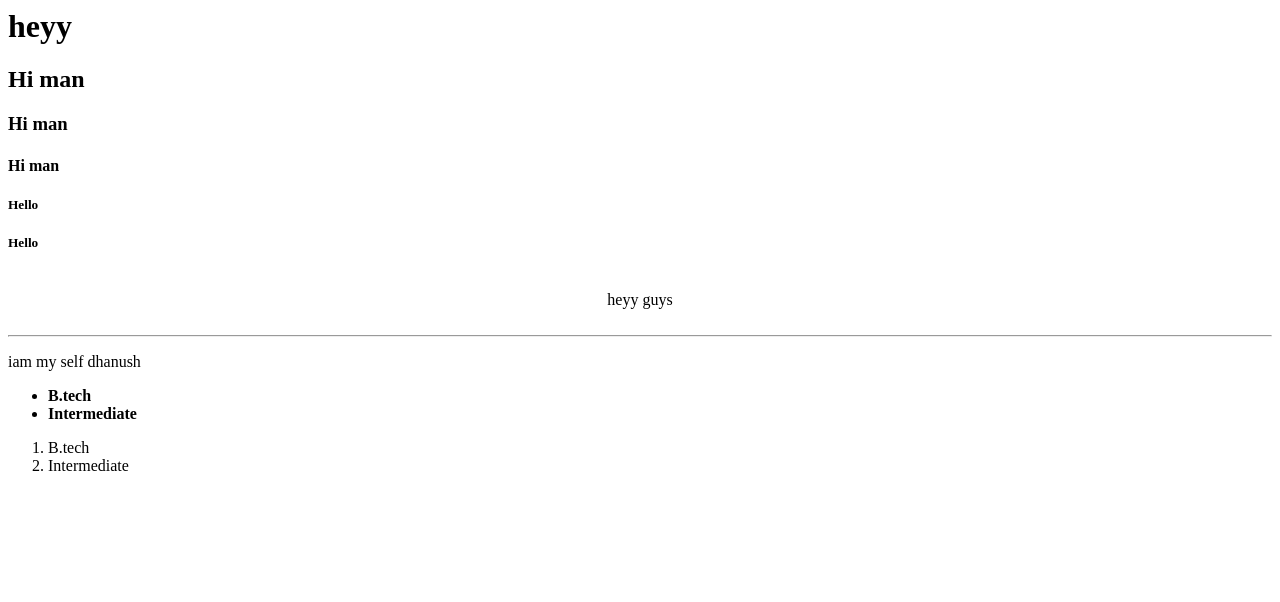
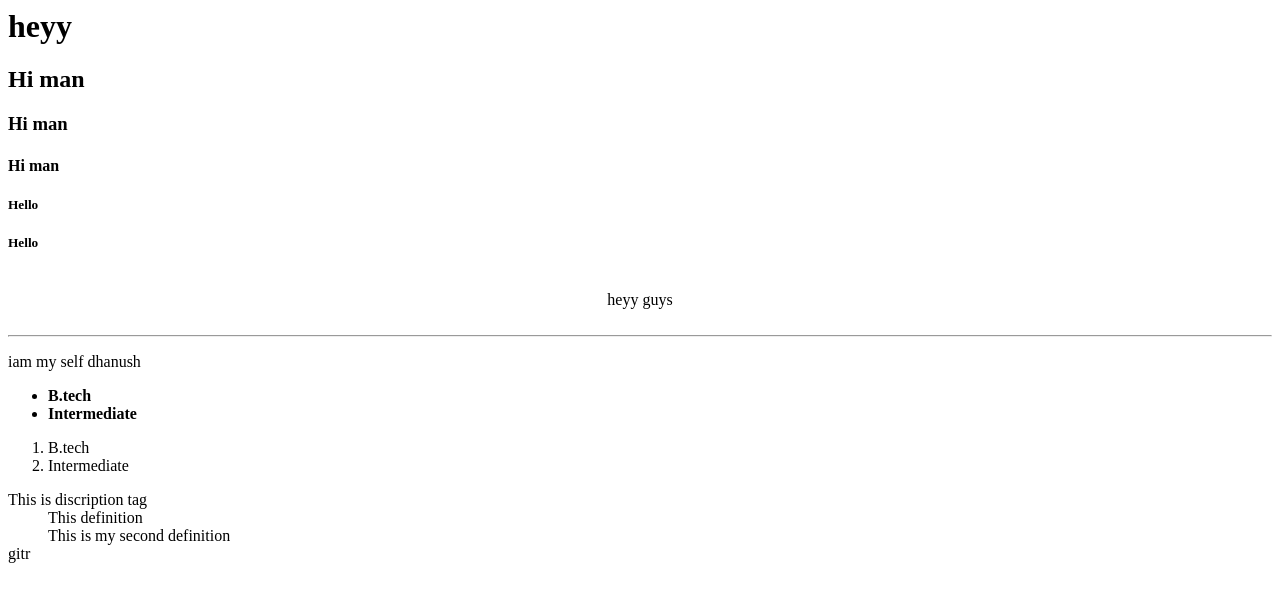
Before and after one commit to pulagoru-dhanush-kumar/WebDevelopment, a plain HTML site: page index.html in a window 1280 px wide. Drawn offline with Linux system fonts and the light colour scheme.

Commit message:
This is my commit

```diff
--- a/index.html
+++ b/index.html
@@ -25,8 +25,12 @@
     <Li> Intermediate</Li></ol>
 
 <dl>
-
-</dl>
+    <dt>
+        This is discription tag
+    </dt>
+    <dD> This definition</dD>
+    <dd> This is my second definition</dd>
+gitr</dl>
 
     </Body>
 </html>
```
